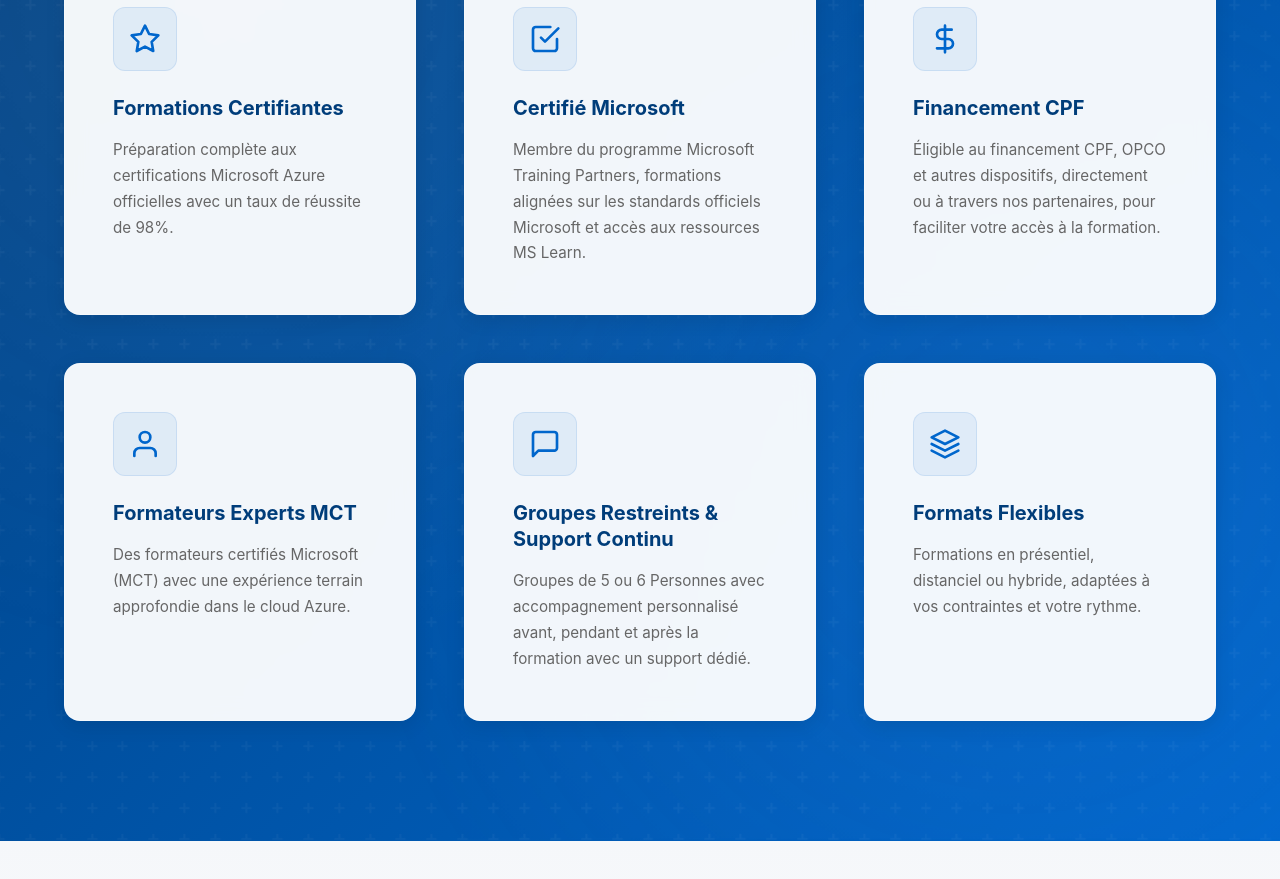
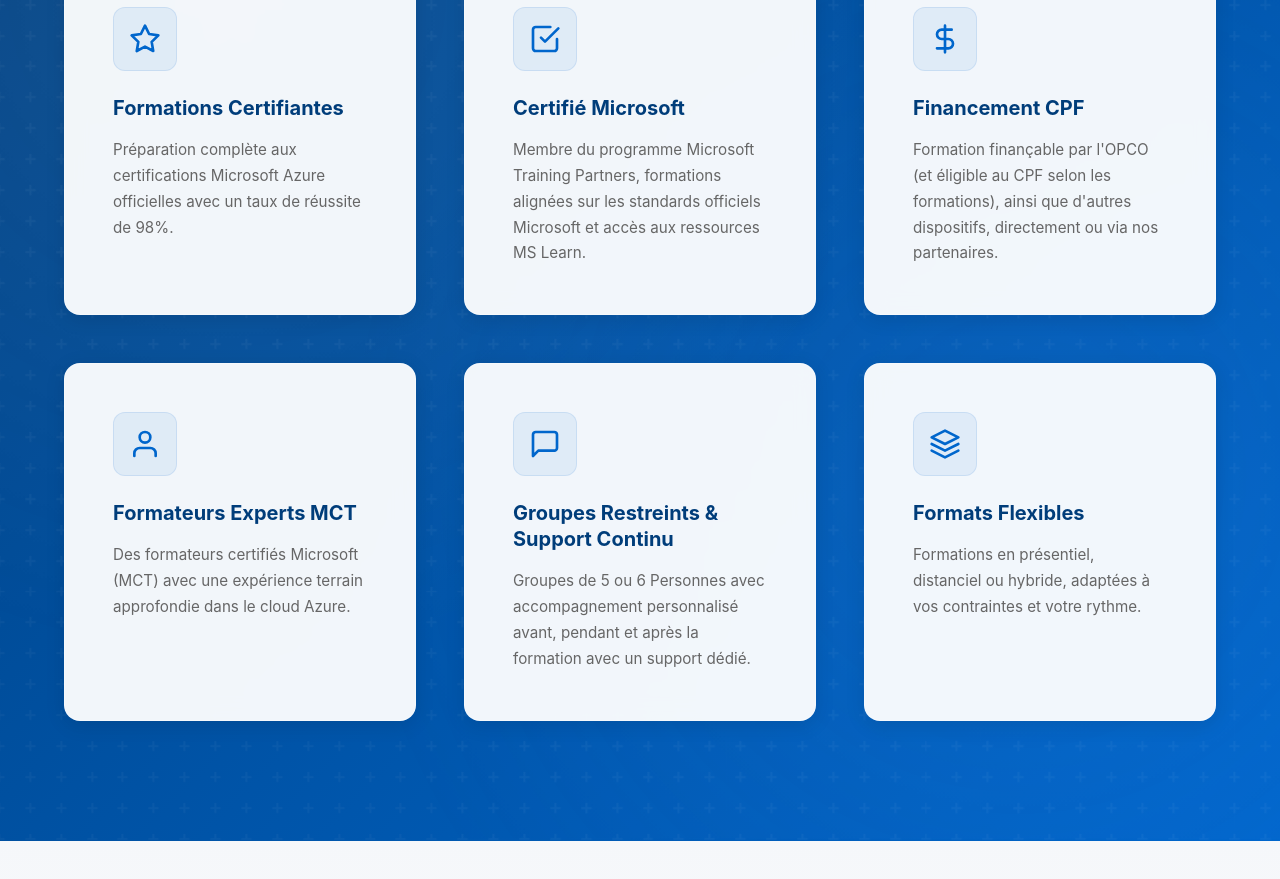
Before and after one commit to mikou-mouad/clouddevfusion-academy, an Angular app in the folder frontend/: page /home in a window 1280 px wide. Shown: the part 4020-4899 px from the top of the page. Built offline with nearby package versions, Linux system fonts and the light colour scheme; no server answers.

Commit message:
update cpf notion

```diff
--- a/frontend/src/app/features/home/home.component.ts
+++ b/frontend/src/app/features/home/home.component.ts
@@ -187,7 +187,7 @@ export class HomeComponent implements OnInit, OnDestroy {
     {
       icon: 'flexible',
       title: 'Financement CPF',
-      description: 'Éligible au financement CPF, OPCO et autres dispositifs, directement ou à travers nos partenaires, pour faciliter votre accès à la formation.'
+      description: "Formation finançable par l'OPCO (et éligible au CPF selon les formations), ainsi que d'autres dispositifs, directement ou via nos partenaires."
     },
     {
       icon: 'expert',
```
